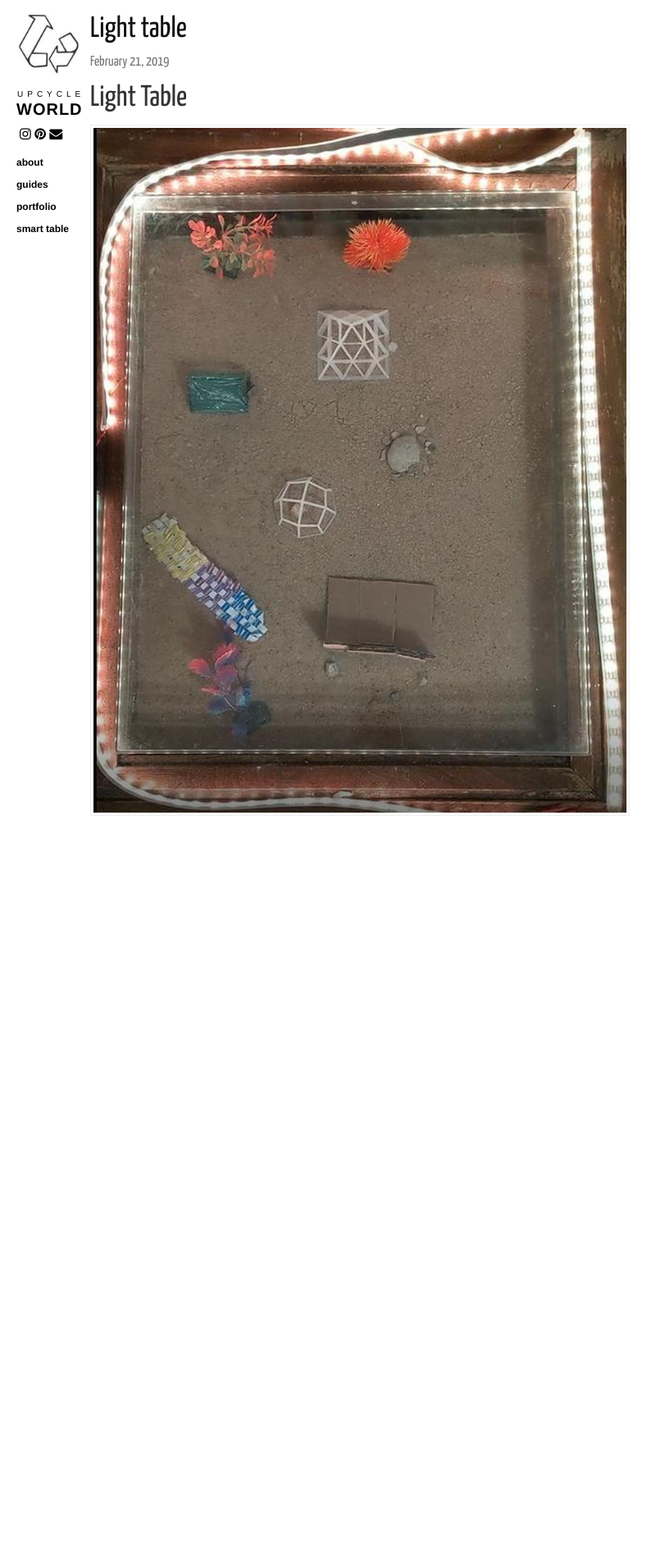
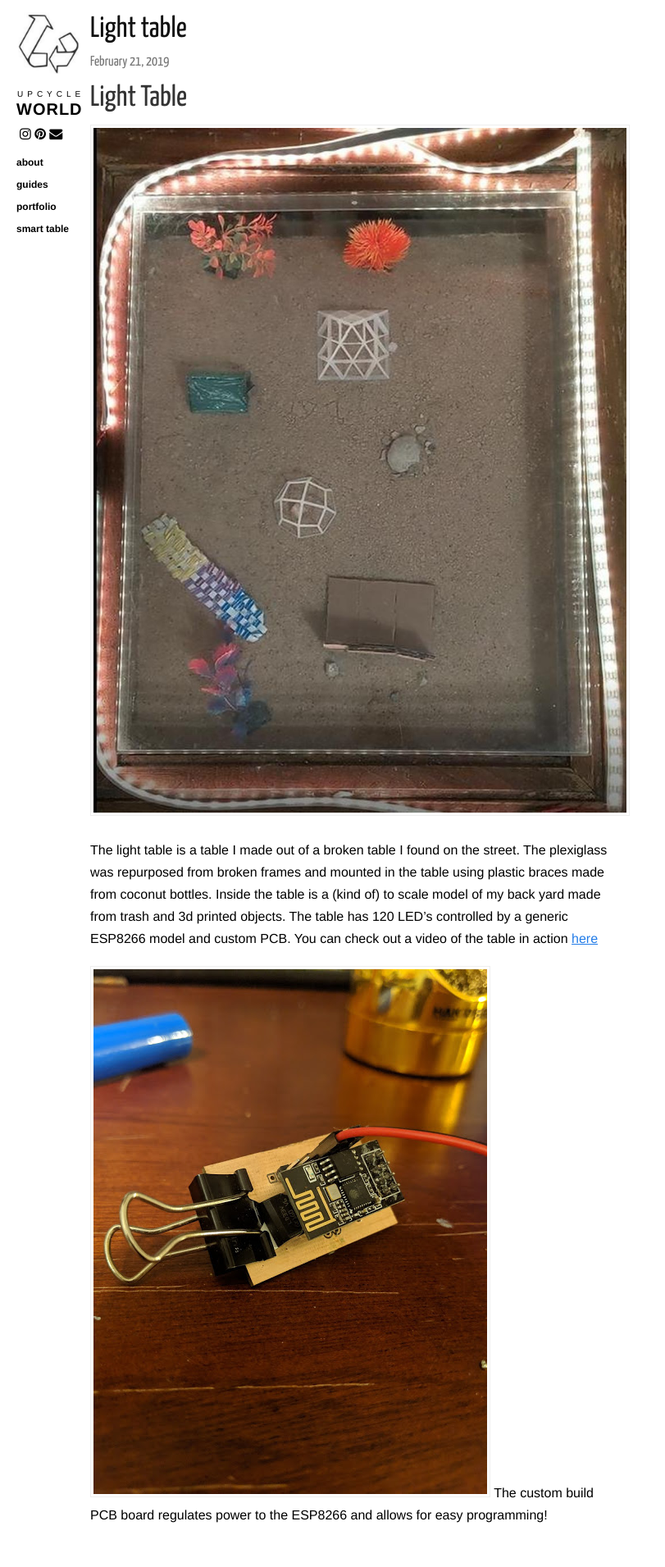
Before and after one commit to upcycleworld/upcycleworld.github.io, a Jekyll site: the page built from portfolio/_posts/2019-2-21-Light-Table.md, in a window 1280 px wide. Shown: the whole page at 82% size, without its empty margins (0-811 px from the left). Built offline with Jekyll 4.4.1, drawn with Linux system fonts in a browser that asks for light colours; nearby versions of some CDN libraries; before the commit the page ends 1053 px from its top, so only the background shows below that.

```diff
--- a/portfolio/_posts/2019-2-21-Light-Table.md
+++ b/portfolio/_posts/2019-2-21-Light-Table.md
@@ -5,3 +5,8 @@ category: work
 ---
 # Light Table
 ![Light Table](https://upcycleworld.github.io/images/light_table/table.jpg)
+
+The light table is a table I made out of a broken table I found on the street. The plexiglass was repurposed from broken frames and mounted in the table using plastic braces made from coconut bottles. Inside the table is a (kind of) to scale model of my back yard made from trash and 3d printed objects. The table has 120 LED's controlled by a generic ESP8266 model and custom PCB. You can check out a video of the table in action [here](https://youtu.be/YaXWLLOUznQ)
+
+![Light Table](https://upcycleworld.github.io/images/light_table/board.jpg)
+The custom build PCB board regulates power to the ESP8266 and allows for easy programming!
```
Also changed, not shown: portfolio/_posts/2014-12-4-Bug-DJs.md (+3 -0 lines), portfolio/_posts/2018-10-2-Interactive-Planter.md (+4 -3 lines), portfolio/_posts/2018-11-10-Pyramid.md (added, +7 -0 lines), portfolio/_posts/2019-1-9-Chicken-Coop-Theatre.md (+1 -1 lines), portfolio/_posts/2019-4-6-Solar-Wifi-Light.md (added, +7 -0 lines), images/cct/audience.jpg (added), images/cct/group.JPG (added), images/light_table/board.jpg (added), 2 other files.
